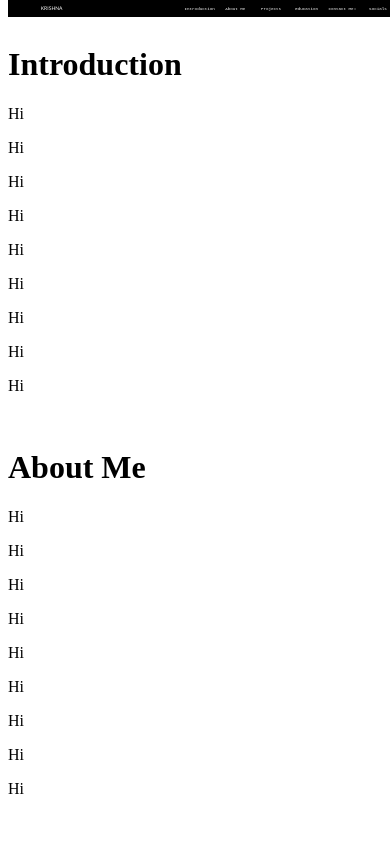
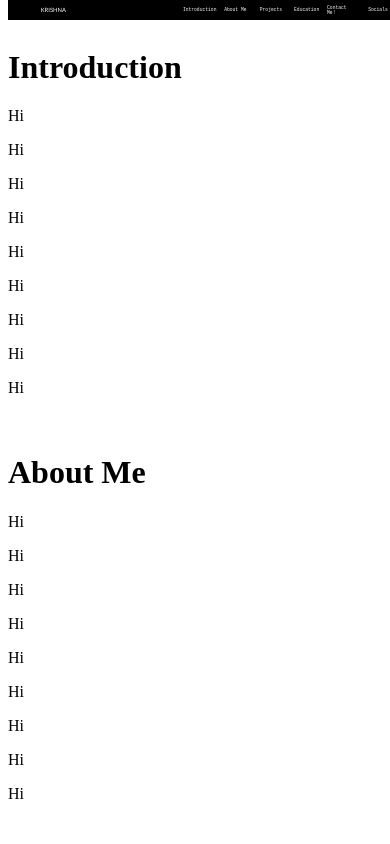
Before and after one commit to krishna604pk/seconda, a plain HTML site: page index.html in a window 390 px wide. Shown: the top 844 px of the page. Drawn offline with Linux system fonts and the light colour scheme; a script that the page names is missing.

Commit message:
Update cssforindex.css

```diff
--- a/cssforindex.css
+++ b/cssforindex.css
@@ -8,7 +8,7 @@ a
     display: flex;
     flex-direction: row;
     width: 100vw;
-    height: 10vh;
+    height: 5vw;
     align-items: center;
     justify-content: space-between;
     padding-left: 2vw;
@@ -16,21 +16,6 @@ a
     background-color: black;
     position: fixed;
     top: 0;
-
-    @media screen and (max-width: 720px)
-    {
-        display: flex;
-        flex-direction: row;
-        width: 100vw;
-        height: 2vh;
-        align-items: center;
-        justify-content: space-between;
-        padding-left: 2vw;
-        padding-right: 2vw;
-        background-color: black;
-        position: fixed;
-        top: 0;
-    }
 }
 
 nav
@@ -41,16 +26,6 @@ nav
     height: 100%;
     align-items: center;
     justify-content: center;
-
-    @media screen and (max-width: 720px)
-    {
-        display: flex;
-        flex-direction: row;
-        width: 60%;
-        height: 100%;
-        align-items: center;
-        justify-content: center;
-    }
 }
 
 .buttonnav
@@ -69,26 +44,7 @@ nav
     align-items: center;
     justify-content: center;
     font-family: 'Courier New', Courier, monospace;
-    font-size: 2.4vh;
-
-    @media screen and (max-width: 720px)
-    {
-        width: 13%;
-        height: 80%;
-        background-color: black;
-        color: white;
-        margin-left: 0.3%;
-        margin-right: 0.3%;
-        margin-top: 10%;
-        margin-bottom: 10%;
-        padding-left: 0.5vw;
-        padding-right: 0.5vw;
-        display: flex;
-        align-items: center;
-        justify-content: center;
-        font-family: 'Courier New', Courier, monospace;
-        font-size: 0.5vh;
-    }
+    font-size: 1.2vw;
 }
 
 .n
@@ -105,63 +61,30 @@ nav
     text-align: left;
     padding-left: 20%;
     font-family: 'Trebuchet MS', 'Lucida Sans Unicode', 'Lucida Grande', 'Lucida Sans', Arial, sans-serif;
-    font-size: 3vh;
-
-    @media screen and (max-width: 720px)
-    {
-        text-align: left;
-        padding-left: 20%;
-        font-family: 'Trebuchet MS', 'Lucida Sans Unicode', 'Lucida Grande', 'Lucida Sans', Arial, sans-serif;
-        font-size: 0.6vh;
-    }
+    font-size: 1.5vw;
 }
 
 .introduction
 {
-    padding-top: 10vh;
-
-    @media screen and (max-width: 720px)
-    {
-        padding-top: 2vh;
-    }
+    padding-top: 5vw;
 }
 
 .aboutme
 {
-    padding-top: 10vh;
-
-    @media screen and (max-width: 720px)
-    {
-        padding-top: 2vh;
-    }
+    padding-top: 5vw;
 }
 
 .projects
 {
-    padding-top: 10vh;
-
-    @media screen and (max-width: 720px)
-    {
-        padding-top: 2vh;
-    }
+    padding-top: 5vw;
 }
 
 .education
 {
-    padding-top: 10vh;
-
-    @media screen and (max-width: 720px)
-    {
-        padding-top: 2vh;
-    }
+    padding-top: 5vw;
 }
 
 .contactme
 {
-    padding-top: 10vh;
-
-    @media screen and (max-width: 720px)
-    {
-        padding-top: 2vh;
-    }
+    padding-top: 5vw;
 }
```
